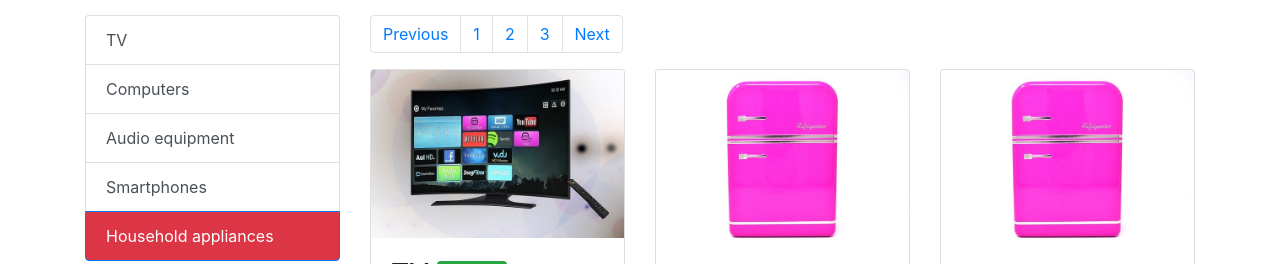
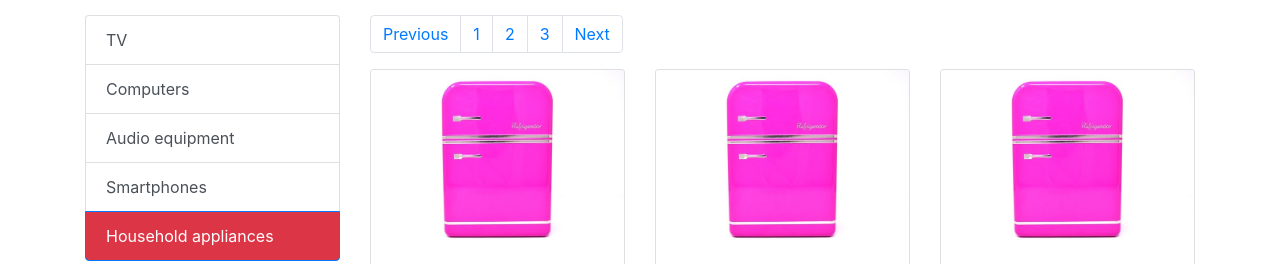
Before and after one commit to KonradGmur/Online-Shop, a plain HTML site: page index 5.html in a window 1280 px wide. Shown: the part 497-761 px from the top of the page. Drawn offline with nearby package versions, Linux system fonts and the light colour scheme.

Commit message:
Update index 5.html

```diff
--- a/index 5.html
+++ b/index 5.html
@@ -129,7 +129,7 @@
                 <div class="row">
                     <div class="col-md-4">
                         <div class="card mb-4">
-                            <a href="#" target="_blank"><img src="img/TV/1.jpg" alt="" class="card-img-top"></a>
+                            <a href="#" target="_blank"><img src="img/Household appliances/1.jpg" alt="" class="card-img-top"></a>
                             <div class="card-body">
                                 <h3 class="card-title mb-0">
                                     TV
```
